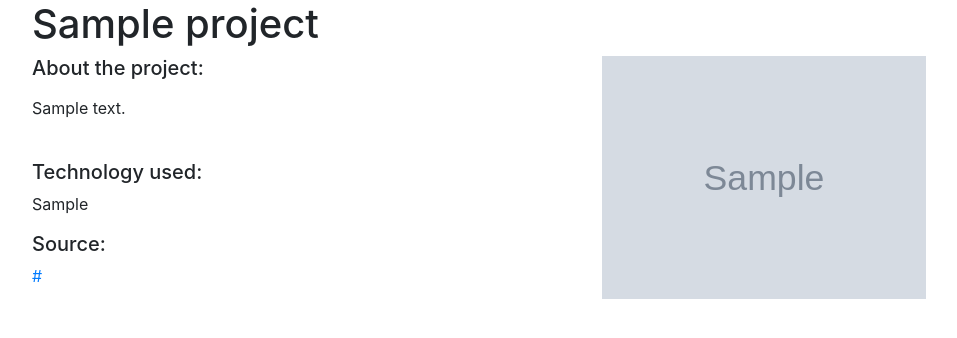
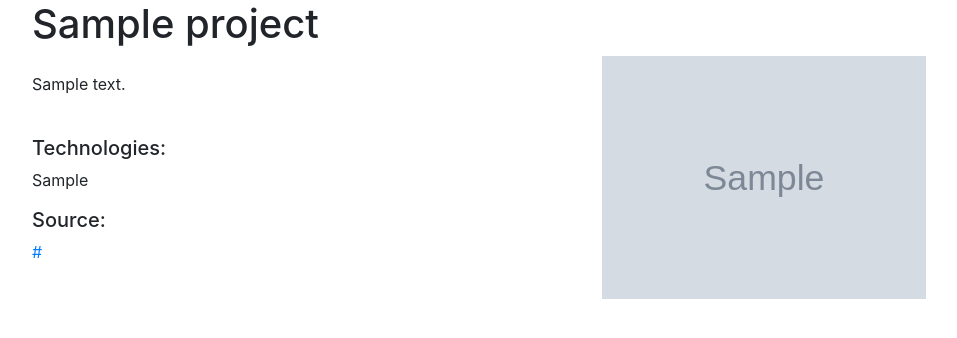
Before and after one commit to lanemoseley/anthem_3, a Django app: template projects/templates/project_detail.html in a window 1280 px wide. Shown: the part 72-410 px from the top of the page, without its empty margins (53-1010 px from the left). Run offline with Django 3.2, Linux system fonts and the light colour scheme; the template is opened without the code that fills it: values that come from a table or form of the project are taken from there, others are empty; tables that the repository leaves empty hold one stand-in row (values such as "Sample post"); grey boxes marked "Sample" are stand-in pictures; parts of the project's set-up code (start-up, migrations or seed data) failed here and were passed over; some libraries are stand-ins or nearby versions.

Commit message:
Clean up section headers.

```diff
--- a/projects/templates/project_detail.html
+++ b/projects/templates/project_detail.html
@@ -10,10 +10,9 @@
 <h1>{{ project.title }}</h1>
 <div class="row">
     <div class="col-md-6">
-        <h5>About the project:</h5>
         <p>{{ project.description | markdown | safe }}</p>
         <br>
-        <h5>Technology used:</h5>
+        <h5>Technologies:</h5>
         <p>{{ project.technology }}</p>
         {% if project.url %}
             <h5>Source:</h5>
```
